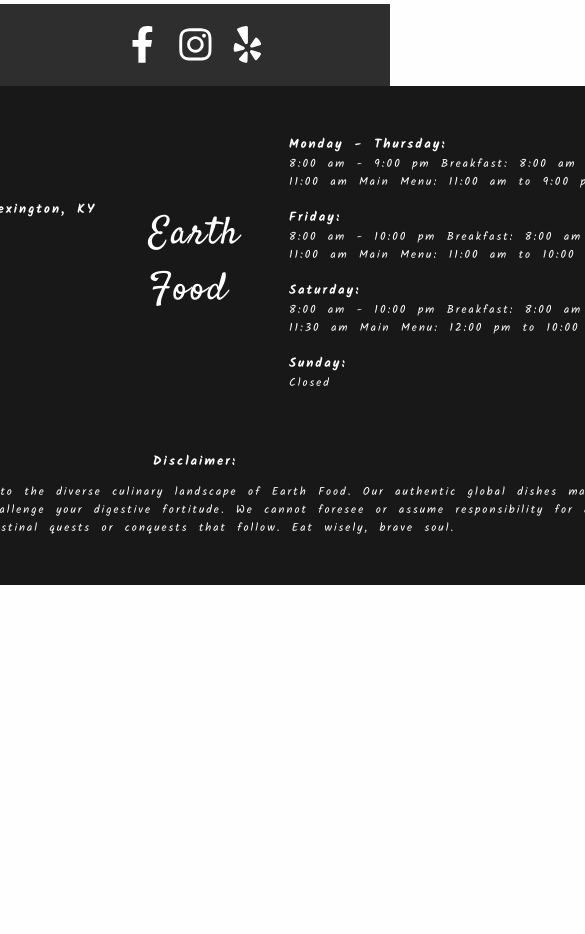
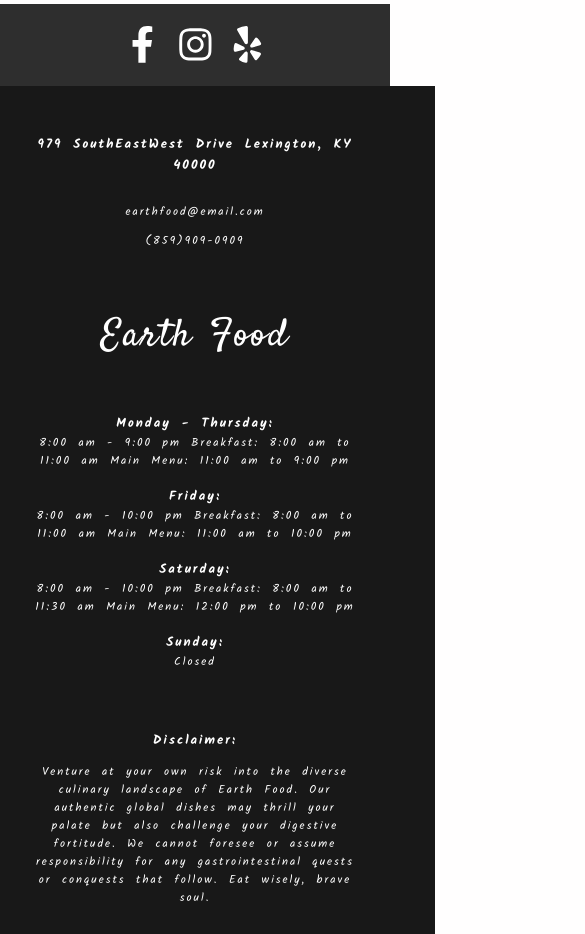
Before and after one commit to nwils000/restaurant-menu-site, a React (Vite) app: page /reservations in a window 390 px wide. Shown: the part 840-1774 px from the top of the page, 585 px wide, since content can reach past the window. Before the commit the page ends 1425 px from the top, so only its background shows below. Built offline with nearby package versions, Linux system fonts and the light colour scheme; a web font is replaced by a local one.

Commit message:
made the footer fully responsive

```diff
--- a/src/styles/Footer.css
+++ b/src/styles/Footer.css
@@ -98,3 +98,13 @@
   align-items: start;
   gap: 1rem;
 }
+
+@media screen and (max-width: 1185px) {
+  .footer-first-section {
+    flex-direction: column;
+    text-align: center;
+  }
+  .location-contact-wrapper {
+    align-items: center;
+  }
+}
```
